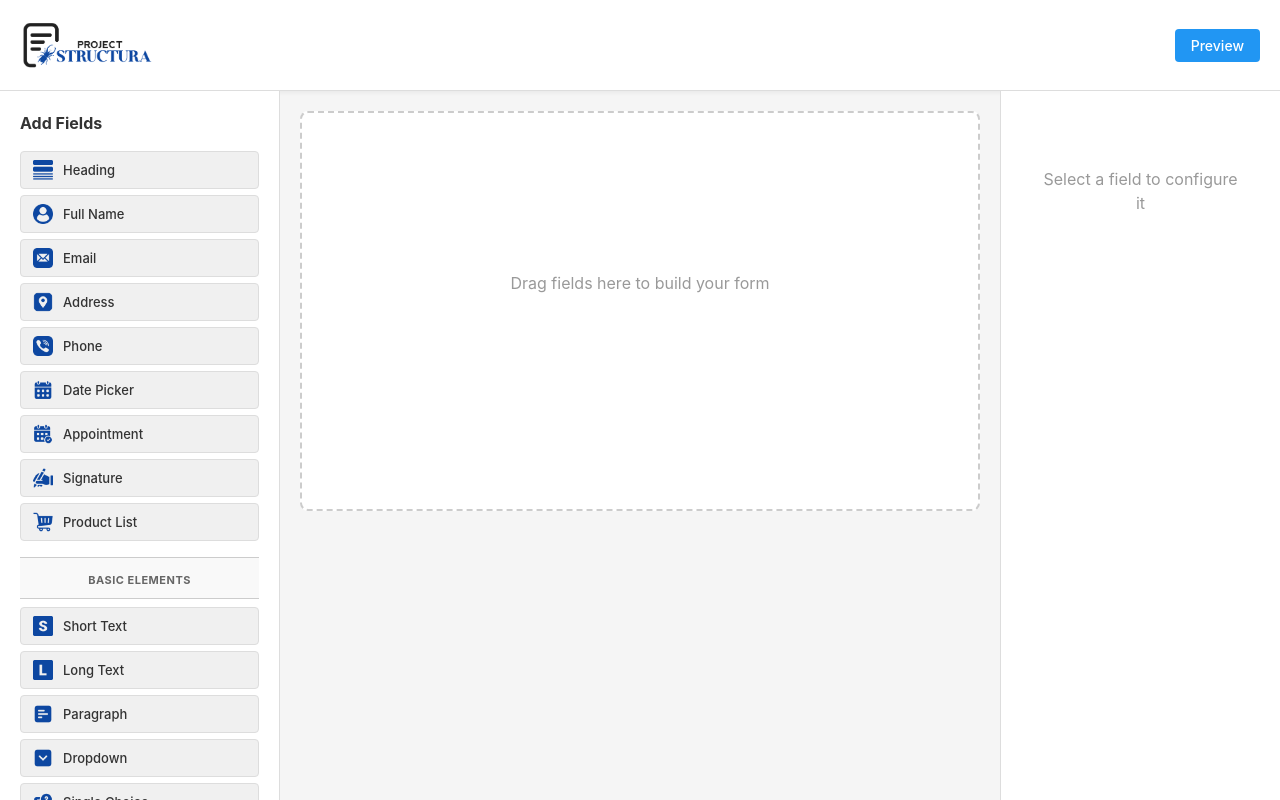
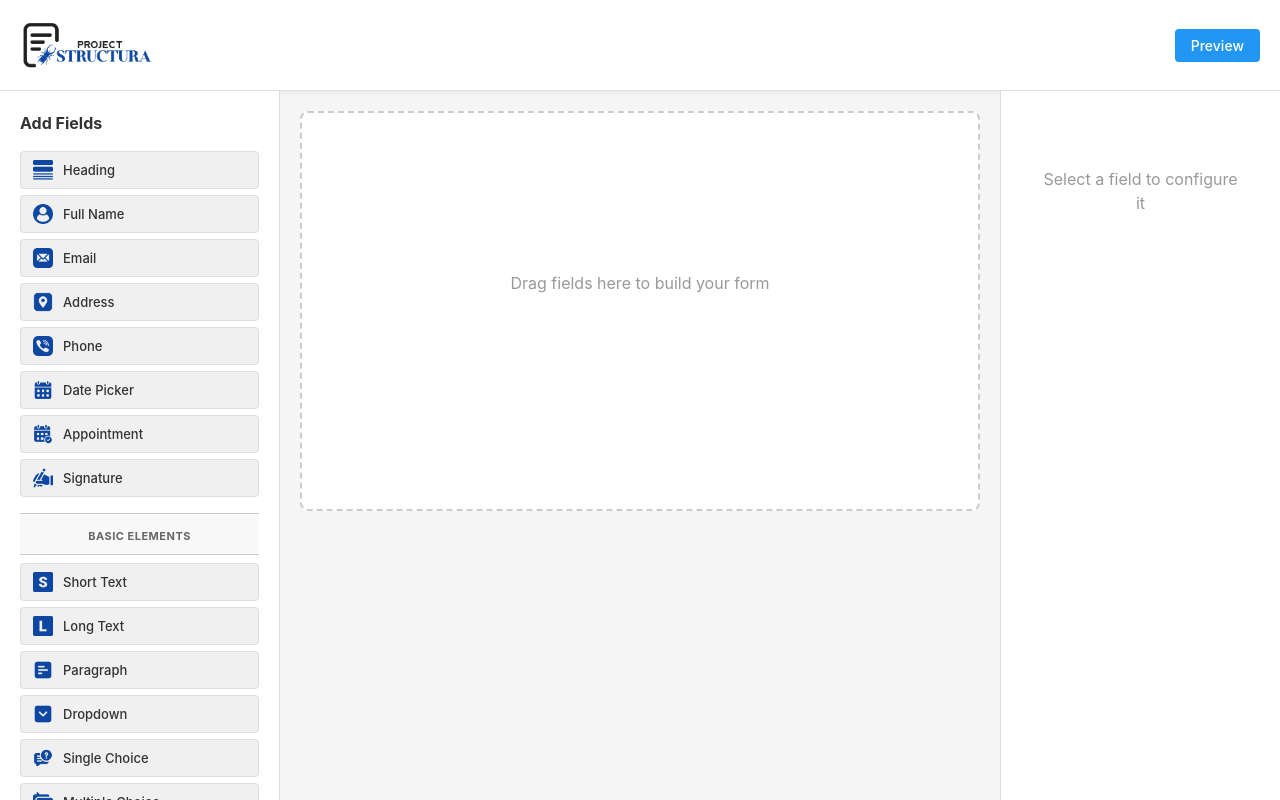
Before and after one commit to reyxdz/Project-Structura, a React (Vite) app in the folder react-project-structura/: page / in a window 1280 px wide. Built offline with nearby package versions, Linux system fonts and the light colour scheme.

Commit message:
Removed the entirety of Product List Feature

```diff
--- a/react-project-structura/src/components/FormBuilder/FieldPalette.jsx
+++ b/react-project-structura/src/components/FormBuilder/FieldPalette.jsx
@@ -15,7 +15,6 @@ import phoneIcon from '../../icons/phone.png';
 import datePickerIcon from '../../icons/date_picker.png';
 import appointmentIcon from '../../icons/appointment.png';
 import signatureIcon from '../../icons/signature.png';
-import cartIcon from '../../icons/cart.png';
 import shortTextIcon from '../../icons/short_text.png';
 import longTextIcon from '../../icons/long_text.png';
 import paragraphIcon from '../../icons/paragraph.png';
@@ -47,7 +46,6 @@ const fieldSections = [
             FIELD_TYPES.DATE,
             FIELD_TYPES.APPOINTMENT,
             FIELD_TYPES.SIGNATURE,
-            FIELD_TYPES.PRODUCT_LIST,
         ],
     },
     {
@@ -94,7 +92,6 @@ const fieldIcons = {
     [FIELD_TYPES.DATE]: datePickerIcon,
     [FIELD_TYPES.APPOINTMENT]: appointmentIcon,
     [FIELD_TYPES.SIGNATURE]: signatureIcon,
-    [FIELD_TYPES.PRODUCT_LIST]: cartIcon,
     [FIELD_TYPES.SHORT_TEXT]: shortTextIcon,
     [FIELD_TYPES.LONG_TEXT]: longTextIcon,
     [FIELD_TYPES.PARAGRAPH]: paragraphIcon,
--- a/react-project-structura/src/types/formTypes.js
+++ b/react-project-structura/src/types/formTypes.js
@@ -84,7 +84,6 @@ export const FIELD_TYPES = {
   DATE: 'date',
   APPOINTMENT: 'appointment',
   SIGNATURE: 'signature',
-  PRODUCT_LIST: 'productList',
 
   // Basic Elements
   SHORT_TEXT: 'shortText',
--- a/react-project-structura/src/utils/fieldHelpers.js
+++ b/react-project-structura/src/utils/fieldHelpers.js
@@ -160,7 +160,6 @@ export const getFieldTypeLabel = (type) => {
         [FIELD_TYPES.DATE]: 'Date Picker',
         [FIELD_TYPES.APPOINTMENT]: 'Appointment',
         [FIELD_TYPES.SIGNATURE]: 'Signature',
-        [FIELD_TYPES.PRODUCT_LIST]: 'Product List',
 
         // Basic Elements
         [FIELD_TYPES.SHORT_TEXT]: 'Short Text',
```
